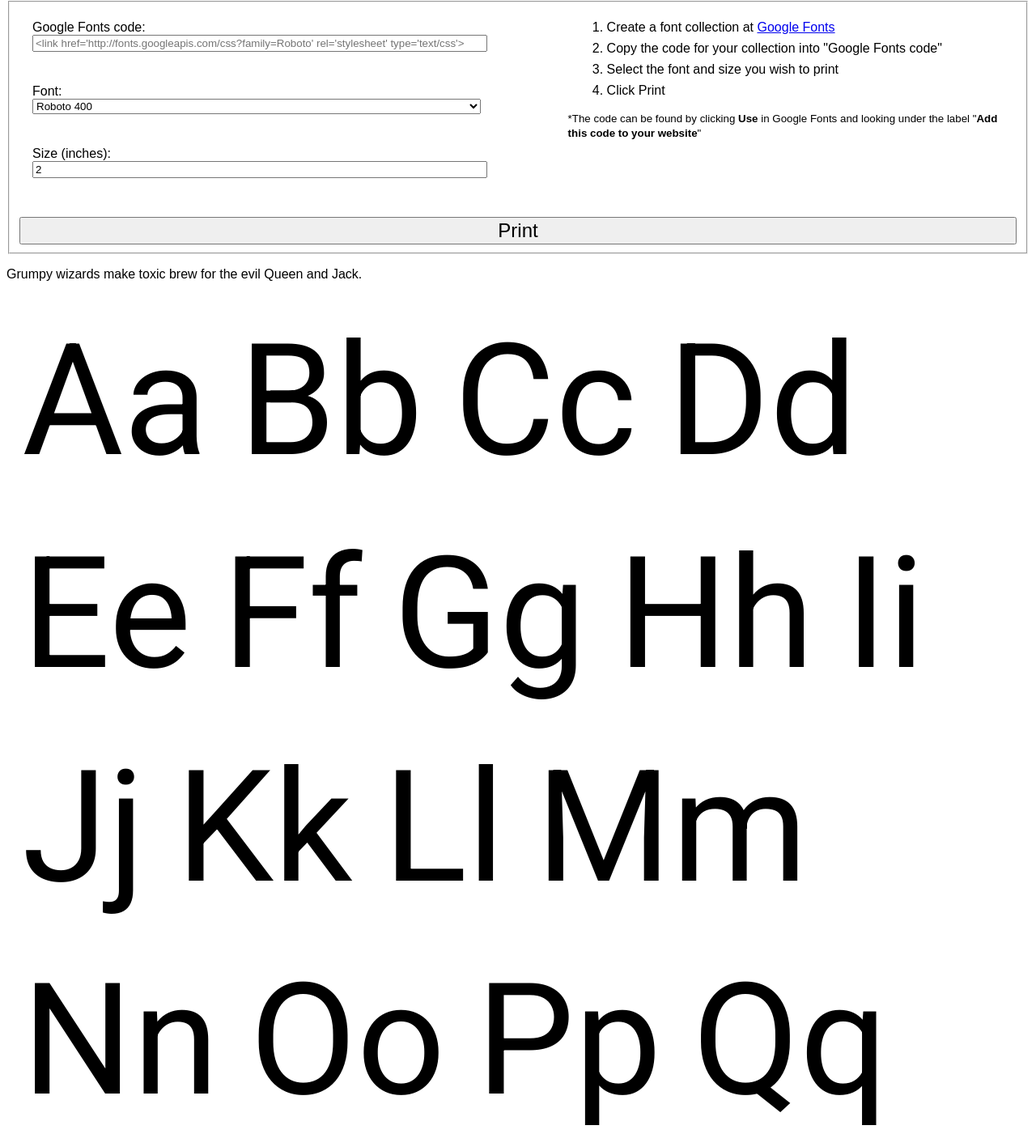
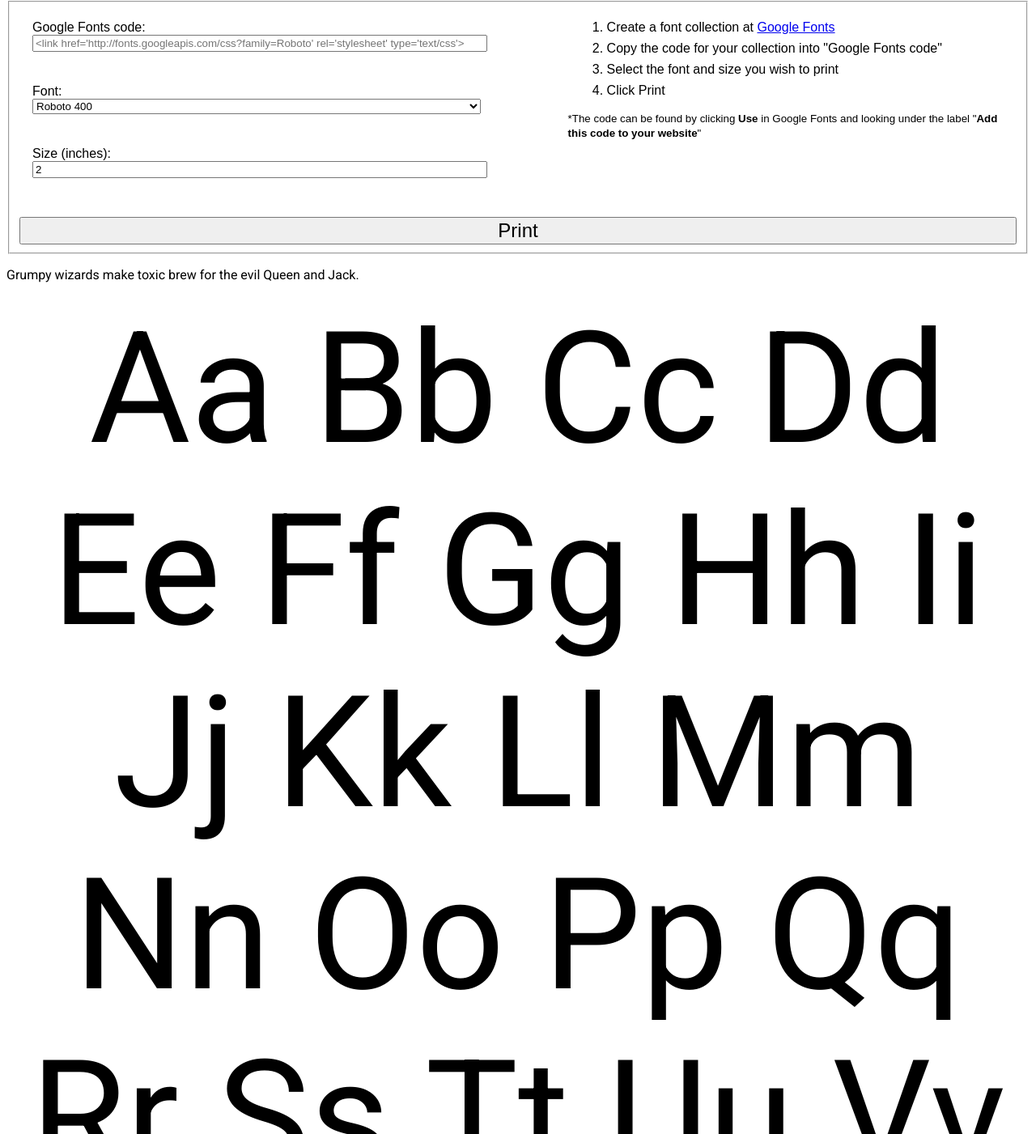
Before and after one commit to cbarrick/mom-fonts, a website: page index.html in a window 1280 px wide. Shown: the part 7-1408 px from the top of the page at 81% size. Drawn offline with Linux system fonts and the light colour scheme.

Commit message:
Make sample editable

```diff
--- a/index.html
+++ b/index.html
@@ -5,13 +5,15 @@
 		<link id='fonts' rel='stylesheet' type='text/css' href='http://fonts.googleapis.com/css?family=Roboto'>
 		<script src='ender.js'></script>
 		<style>
-			.letter {
-				float: left;
+			#sample {
 				margin: 0.1em;
 				text-align: center;
 			}
-			#controls, #sample {
+			#controls {
 				font: 16px sans-serif;
+			}
+			#mini-sample {
+				font-size: 16px;
 			}
 			#instructions {
 				width: 45%;
@@ -36,7 +38,7 @@
 				width: 45%;
 			}
 			@media print {
-				#controls, #sample {
+				#controls, #mini-sample {
 					display: none;
 				}
 			}
@@ -67,33 +69,8 @@
 			</label>
 			<button id='print-button'>Print</button>
 		</fieldset>
-		<p id='sample'>Grumpy wizards make toxic brew for the evil Queen and Jack.</p>
-		<p class='letter'>Aa</p>
-		<p class='letter'>Bb</p>
-		<p class='letter'>Cc</p>
-		<p class='letter'>Dd</p>
-		<p class='letter'>Ee</p>
-		<p class='letter'>Ff</p>
-		<p class='letter'>Gg</p>
-		<p class='letter'>Hh</p>
-		<p class='letter'>Ii</p>
-		<p class='letter'>Jj</p>
-		<p class='letter'>Kk</p>
-		<p class='letter'>Ll</p>
-		<p class='letter'>Mm</p>
-		<p class='letter'>Nn</p>
-		<p class='letter'>Oo</p>
-		<p class='letter'>Pp</p>
-		<p class='letter'>Qq</p>
-		<p class='letter'>Rr</p>
-		<p class='letter'>Ss</p>
-		<p class='letter'>Tt</p>
-		<p class='letter'>Uu</p>
-		<p class='letter'>Vv</p>
-		<p class='letter'>Ww</p>
-		<p class='letter'>Xx</p>
-		<p class='letter'>Yy</p>
-		<p class='letter'>Zz</p>
+		<p id='mini-sample'>Grumpy wizards make toxic brew for the evil Queen and Jack.</p>
+		<p contenteditable id='sample'>Aa Bb Cc Dd Ee Ff Gg Hh Ii Jj Kk Ll Mm Nn Oo Pp Qq Rr Ss Tt Uu Vv Ww Xx Yy Zz</p>
 		<script>
 			'use-strict';
 
```
